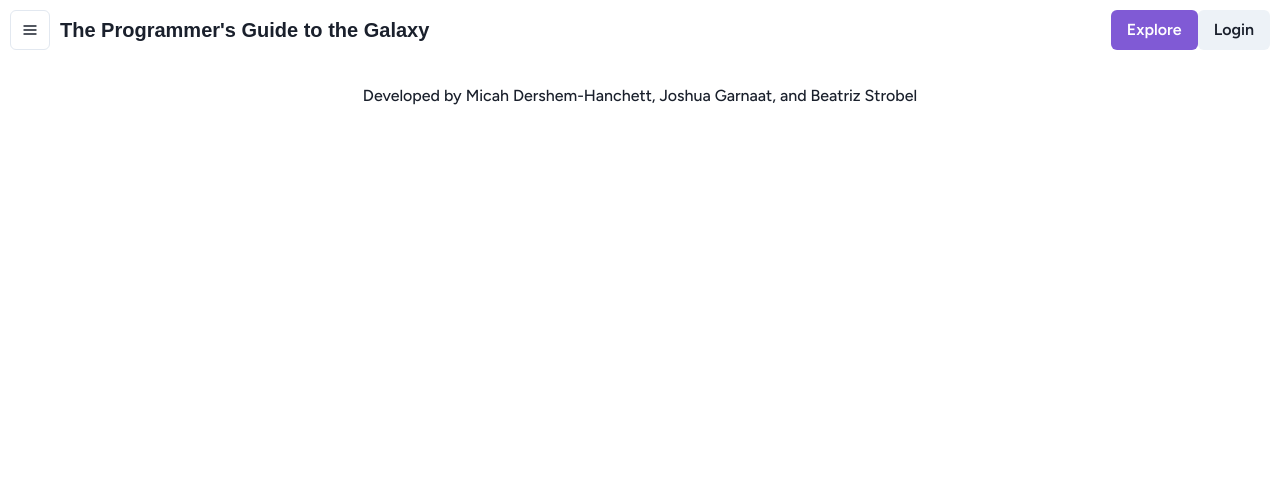
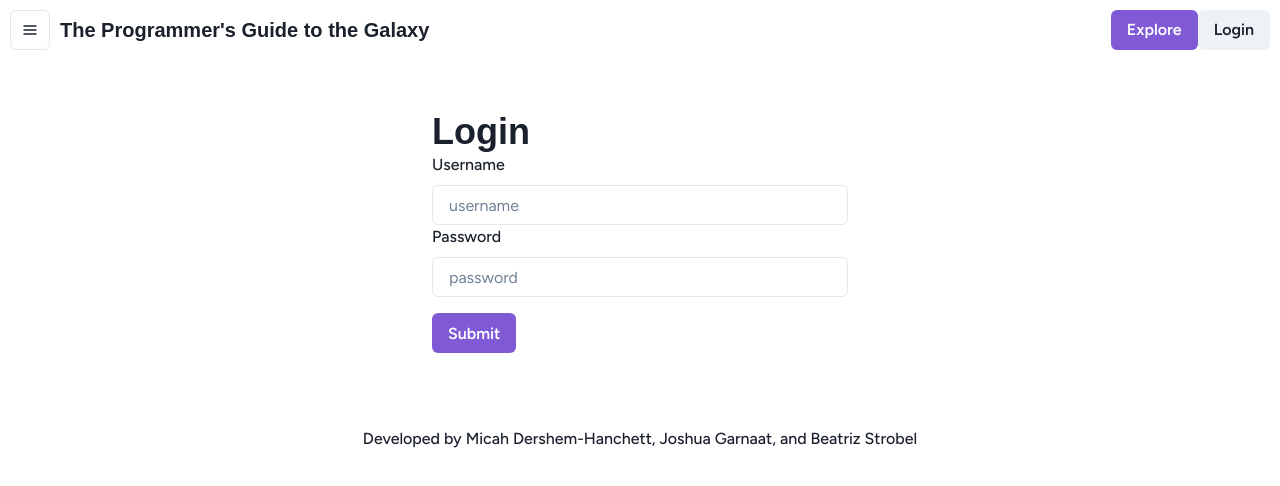
Before and after one commit to beastrobel/project3, a React (Vite) app in the folder client/: page /Login in a window 1280 px wide. Shown: the top 486 px of the page. Built offline with nearby package versions, Linux system fonts and the light colour scheme.

Commit message:
Added basic login form

```diff
--- a/client/package.json
+++ b/client/package.json
@@ -16,6 +16,7 @@
         "@emotion/styled": "^11.11.0",
         "@fontsource-variable/figtree": "^5.0.19",
         "@fontsource/open-sans": "^5.0.22",
+        "formik": "^2.4.5",
         "framer-motion": "^10.18.0",
         "react": "^18.2.0",
         "react-dom": "^18.2.0",
--- a/client/src/App.jsx
+++ b/client/src/App.jsx
@@ -6,6 +6,7 @@ import CSS from './pages/CSS';
 import JavaScript from './pages/JavaScript';
 import MySQL from './pages/MySQL';
 import React from './pages/React';
+import Login from './pages/Login';
 import { Route, Routes } from "react-router-dom";
 import './Main.css';
 
@@ -21,6 +22,7 @@ function App() {
                     <Route path ="/JavaScript" element={<JavaScript/>} />
                     <Route path ="/MySQL" element={<MySQL/>} />
                     <Route path ="/React" element={<React/>} />
+                    <Route path ="/Login" element={<Login/>} />
                 </Routes>
             </div>
             <Footer/>
--- a/client/src/components/Navbar.jsx
+++ b/client/src/components/Navbar.jsx
@@ -33,7 +33,7 @@ function Navbar() {
             <Spacer />
 
             <Button colorScheme="purple">Explore</Button>
-            <Button colorScheme="gray">Login</Button>
+            <CustomLink to="/Login"><Button colorScheme="gray">Login</Button></CustomLink>
 
 
             </Menu>
--- /dev/null
+++ b/client/src/pages/Login.jsx
@@ -0,0 +1,77 @@
+import { Container,
+         Box,
+         Heading,
+         Text,
+         Input,
+         Button,
+         FormControl,
+         FormLabel,
+         FormErrorMessage,
+         FormHelperText, } from "@chakra-ui/react";
+import { Field, Form, Formik } from 'formik';
+
+function Login () {
+    function validateUsername(value) {
+      let error
+      if (!value) {
+        error = 'Username is required'
+      }
+      return error
+    }
+
+    function validatePassword(value) {
+        let error
+        if (!value) {
+          error = 'Password is required'
+        }
+        return error
+      }
+
+    return(
+        <Container maxWidth="md" py="50px">
+        <Heading>Login</Heading>
+        <Formik
+        initialValues={{ username: '', password: '' }}
+        onSubmit={(values, actions) => {
+          setTimeout(() => {
+            alert(JSON.stringify(values, null, 2))
+            actions.setSubmitting(false)
+          }, 1000)
+        }}
+      >
+        {(props) => (
+          <Form>
+            <Field name='username' validate={validateUsername}>
+              {({ field, form }) => (
+                <FormControl isInvalid={form.errors.username && form.touched.username}>
+                  <FormLabel>Username</FormLabel>
+                    <Input {...field} placeholder='username ' />
+                  <FormErrorMessage>{form.errors.username}</FormErrorMessage>
+                </FormControl>
+              )}
+            </Field>
+            <Field name='password' validate={validatePassword}>
+              {({ field, form }) => (
+                <FormControl isInvalid={form.errors.password && form.touched.password}>
+                  <FormLabel>Password</FormLabel>
+                    <Input {...field} placeholder='password' />
+                  <FormErrorMessage>{form.errors.email}</FormErrorMessage>
+                </FormControl>
+              )}
+            </Field>
+            <Button
+              mt={4}
+              colorScheme='purple'
+              isLoading={props.isSubmitting}
+              type='submit'
+            >
+              Submit
+            </Button>
+          </Form>
+        )}
+      </Formik>
+      </Container>
+    )
+}
+
+export default Login;
```
Also changed, not shown: 1 other file (tests, documents, lock files or other folders).
